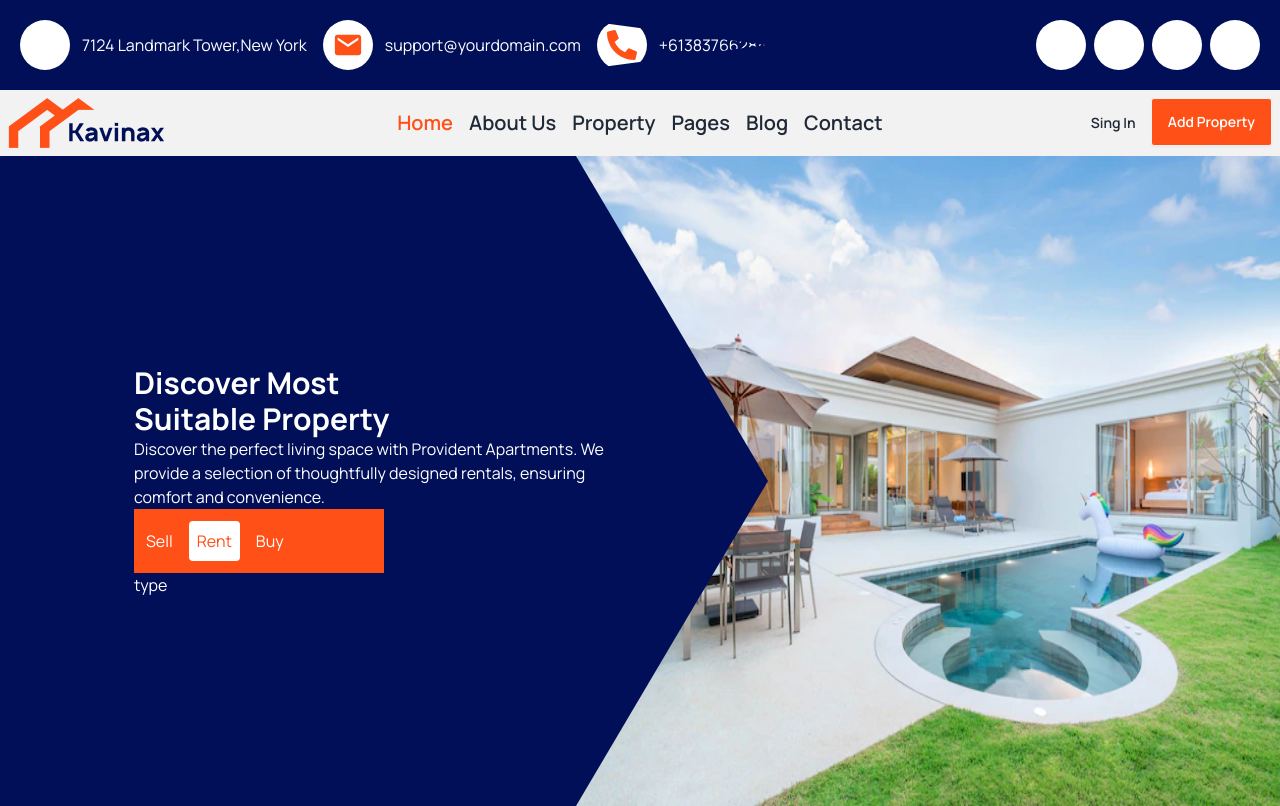
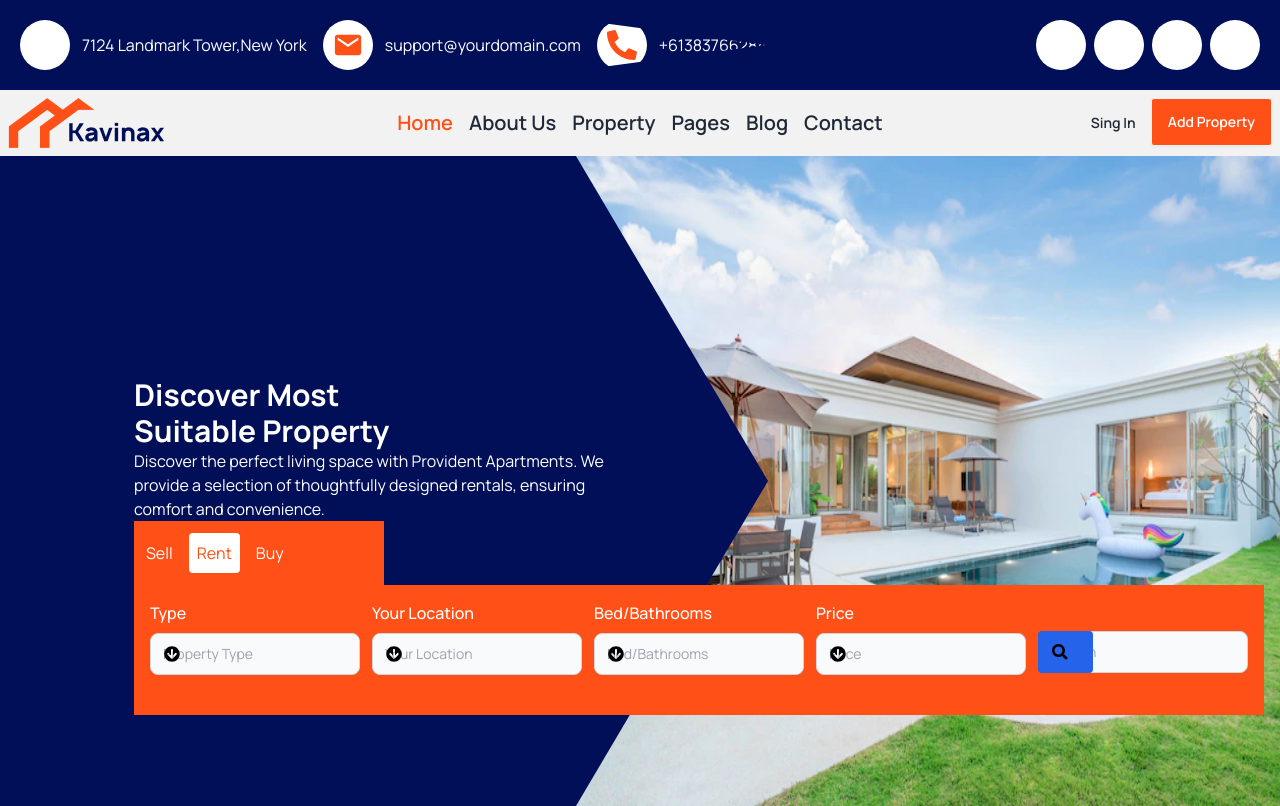
Before and after one commit to rashidsarkar/real-estate-home, a React (Vite) app: page / in a window 1280 px wide. Shown: the top 806 px of the page. Built offline with nearby package versions, Linux system fonts and the light colour scheme; some icons are missing.

Commit message:
Update UI for the banner section

```diff
--- a/src/components/Banner/Banner.jsx
+++ b/src/components/Banner/Banner.jsx
@@ -1,4 +1,5 @@
 import bannerImg from "../../assets/banner/banner.png";
+import { FaArrowCircleDown, FaSearch } from "react-icons/fa";
 import "./banner.css";
 function Banner() {
   return (
@@ -22,17 +23,94 @@ function Banner() {
                 </button>
                 <button className="active">Buy</button>
               </div>
-              <div className="bottomTab w-[800px] ">
-                <div>
-                  <p>type</p>
-                </div>
+            </div>
+          </div>
+        </div>
+      </div>
+
+      <div className="lg: right">
+        <img src={bannerImg} className="w-[753px] h-full bannerImg " alt="" />
+      </div>
+      <div className="absolute text-white rounded bannerInput">
+        <div className="bottomTab  flex gap-3  mt-4 bg-[#FF5017] p-4 z-40 ">
+          <div>
+            <label for="input-group-1" className="block mb-2 font-medium ">
+              Type
+            </label>
+            <div className="relative mb-6">
+              <input
+                type="text"
+                id="input-group-1"
+                className="bg-gray-50 border w-[210px] border-gray-300 text-gray-900 text-sm rounded-lg focus:ring-blue-500 focus:border-blue-500 block  ps-3 p-2.5  dark:bg-gray-700 dark:border-gray-600 dark:placeholder-gray-400 dark:text-white dark:focus:ring-blue-500 dark:focus:border-blue-500"
+                placeholder="Property Type"
+              />
+              <div className="absolute left-[155px] inset-y-0 start-0 flex items-center ps-3.5 pointer-events-none">
+                <FaArrowCircleDown className="text-black" />
+              </div>
+            </div>
+          </div>
+          <div>
+            <label for="input-group-1" className="block mb-2 font-medium ">
+              Your Location
+            </label>
+            <div className="relative mb-6">
+              <input
+                type="text"
+                id="input-group-1"
+                className="bg-gray-50 border w-[210px] border-gray-300 text-gray-900 text-sm rounded-lg focus:ring-blue-500 focus:border-blue-500 block  ps-3 p-2.5  dark:bg-gray-700 dark:border-gray-600 dark:placeholder-gray-400 dark:text-white dark:focus:ring-blue-500 dark:focus:border-blue-500"
+                placeholder="Your Location"
+              />
+              <div className="absolute left-[155px] inset-y-0 start-0 flex items-center ps-3.5 pointer-events-none">
+                <FaArrowCircleDown className="text-black" />
+              </div>
+            </div>
+          </div>
+          <div>
+            <label for="input-group-1" className="block mb-2 font-medium ">
+              Bed/Bathrooms
+            </label>
+            <div className="relative mb-6">
+              <input
+                type="text"
+                id="input-group-1"
+                className="bg-gray-50 border w-[210px] border-gray-300 text-gray-900 text-sm rounded-lg focus:ring-blue-500 focus:border-blue-500 block  ps-3 p-2.5  dark:bg-gray-700 dark:border-gray-600 dark:placeholder-gray-400 dark:text-white dark:focus:ring-blue-500 dark:focus:border-blue-500"
+                placeholder="Bed/Bathrooms"
+              />
+              <div className="absolute left-[155px] inset-y-0 start-0 flex items-center ps-3.5 pointer-events-none">
+                <FaArrowCircleDown className="text-black" />
+              </div>
+            </div>
+          </div>
+          <div>
+            <label for="input-group-1" className="block mb-2 font-medium ">
+              Price
+            </label>
+            <div className="relative mb-6">
+              <input
+                type="text"
+                id="input-group-1"
+                className="bg-gray-50 border w-[210px] border-gray-300 text-gray-900 text-sm rounded-lg focus:ring-blue-500 focus:border-blue-500 block  ps-3 p-2.5  dark:bg-gray-700 dark:border-gray-600 dark:placeholder-gray-400 dark:text-white dark:focus:ring-blue-500 dark:focus:border-blue-500"
+                placeholder="Price"
+              />
+              <div className="absolute left-[155px] inset-y-0 start-0 flex items-center ps-3.5 pointer-events-none">
+                <FaArrowCircleDown className="text-black" />
+              </div>
+            </div>
+          </div>
+          <div>
+            <div className="relative flex items-center top-[30px] mb-6">
+              <input
+                type="text"
+                id="input-group-1"
+                className="bg-gray-50 overflow-hidden border w-[210px] border-gray-300 text-gray-900 text-sm rounded-lg focus:ring-blue-500 focus:border-blue-500 block  ps-3 p-2.5  dark:bg-gray-700 dark:border-gray-600 dark:placeholder-gray-400 dark:text-white dark:focus:ring-blue-500 dark:focus:border-blue-500"
+                placeholder="Search"
+              />
+              <div className="absolute bg-blue-600 justify-center rounded    left-[155px] inset-y-0 start-0 flex items-center ps-3.5 pointer-events-none">
+                <FaSearch className="mr-[25px] rounded text-center text-black" />
               </div>
             </div>
           </div>
         </div>
-      </div>
-      <div className="lg: right">
-        <img src={bannerImg} className="w-[753px] h-full bannerImg " alt="" />
       </div>
     </div>
   );
--- a/src/components/Banner/banner.css
+++ b/src/components/Banner/banner.css
@@ -6,3 +6,7 @@
   left: 560px;
   z-index: -1;
 }
+.bannerInput {
+  bottom: 91px;
+  left: 134px;
+}
```
